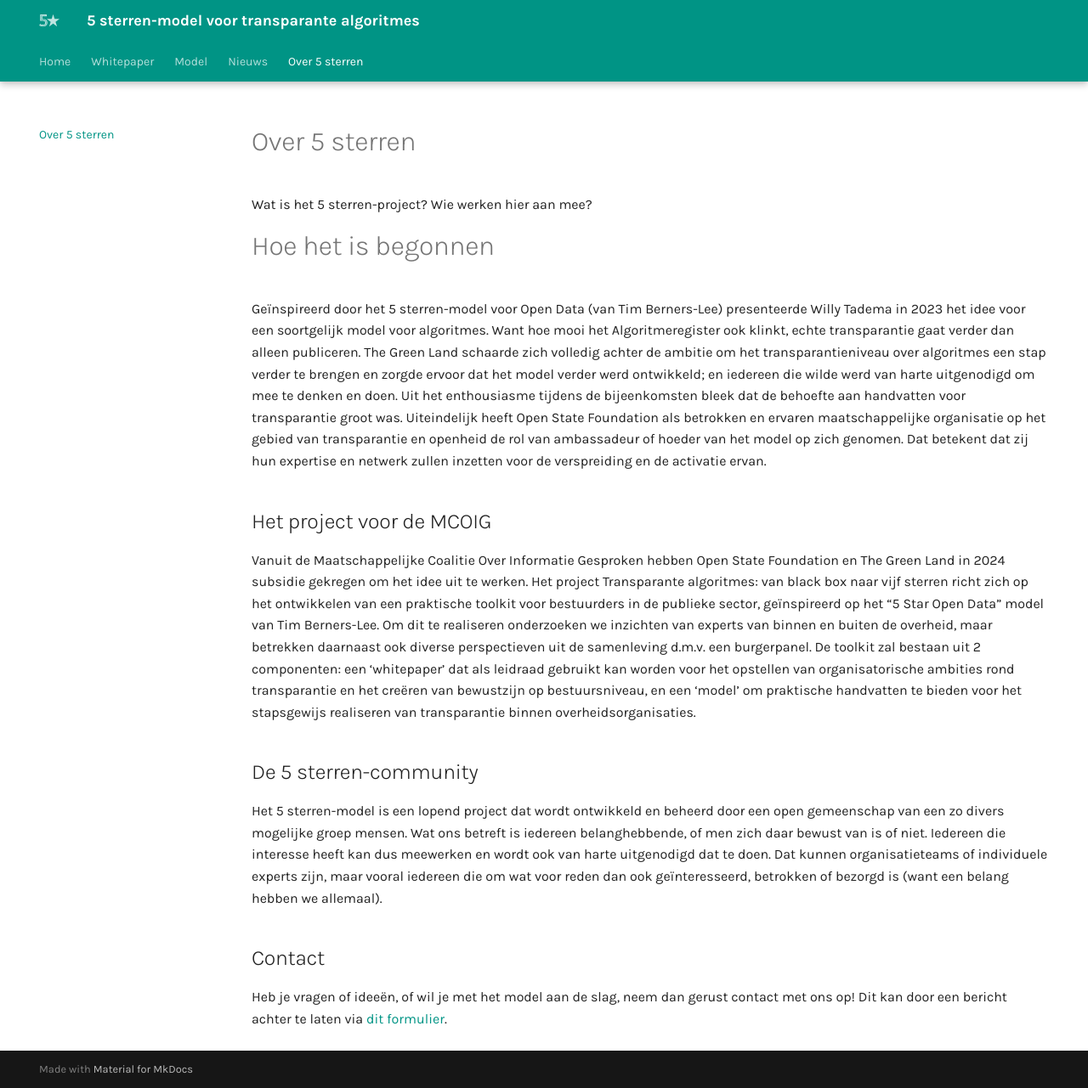
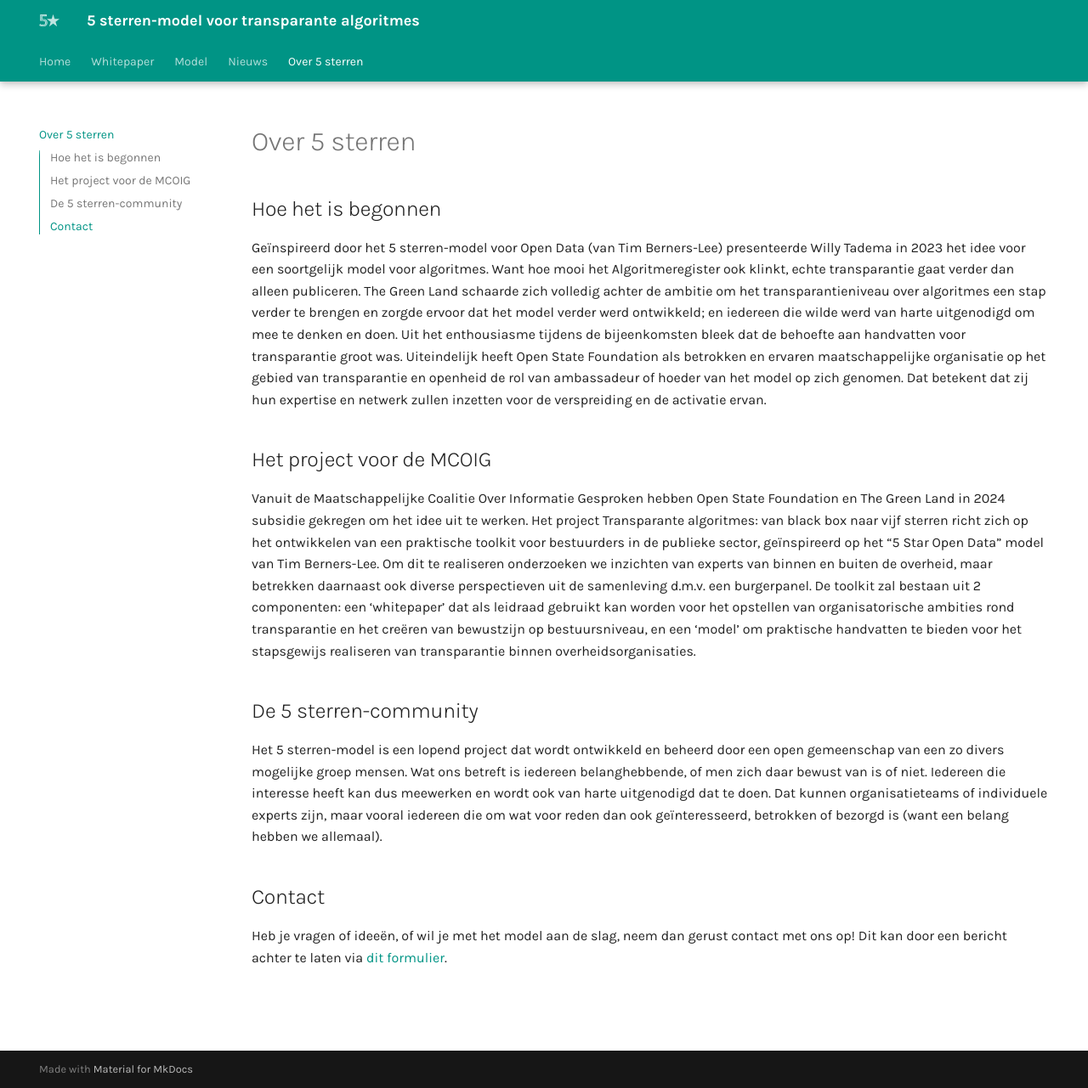
Before and after one commit to thegreenland/5-sterren-toolkit, an MkDocs documentation site: the page built from docs/about.md, in a window 1280 px wide and 1281 px high. Shown: the whole window at 85% size. Built offline with MkDocs 1.6.1 and Material for MkDocs 9.7.7, drawn with Linux system fonts in a browser that asks for light colours.

Commit message:
Update about.md

```diff
--- a/docs/about.md
+++ b/docs/about.md
@@ -1,8 +1,6 @@
 # Over 5 sterren
 
-Wat is het 5 sterren-project? Wie werken hier aan mee?
-
-# Hoe het is begonnen
+## Hoe het is begonnen
 
 Geïnspireerd door het 5 sterren-model voor Open Data (van Tim Berners-Lee) presenteerde Willy Tadema in 2023 het idee voor een soortgelijk model voor algoritmes. Want hoe mooi het Algoritmeregister ook klinkt, echte transparantie gaat verder dan alleen publiceren. The Green Land schaarde zich volledig achter de ambitie om het transparantieniveau over algoritmes een stap verder te brengen en zorgde ervoor dat het model verder werd ontwikkeld; en iedereen die wilde werd van harte uitgenodigd om mee te denken en doen. Uit het enthousiasme tijdens de bijeenkomsten bleek dat de behoefte aan handvatten voor transparantie groot was. Uiteindelijk heeft Open State Foundation als betrokken en ervaren maatschappelijke organisatie op het gebied van transparantie en openheid de rol van ambassadeur of hoeder van het model op zich genomen. Dat betekent dat zij hun expertise en netwerk zullen inzetten voor de verspreiding en de activatie ervan.
 
```
